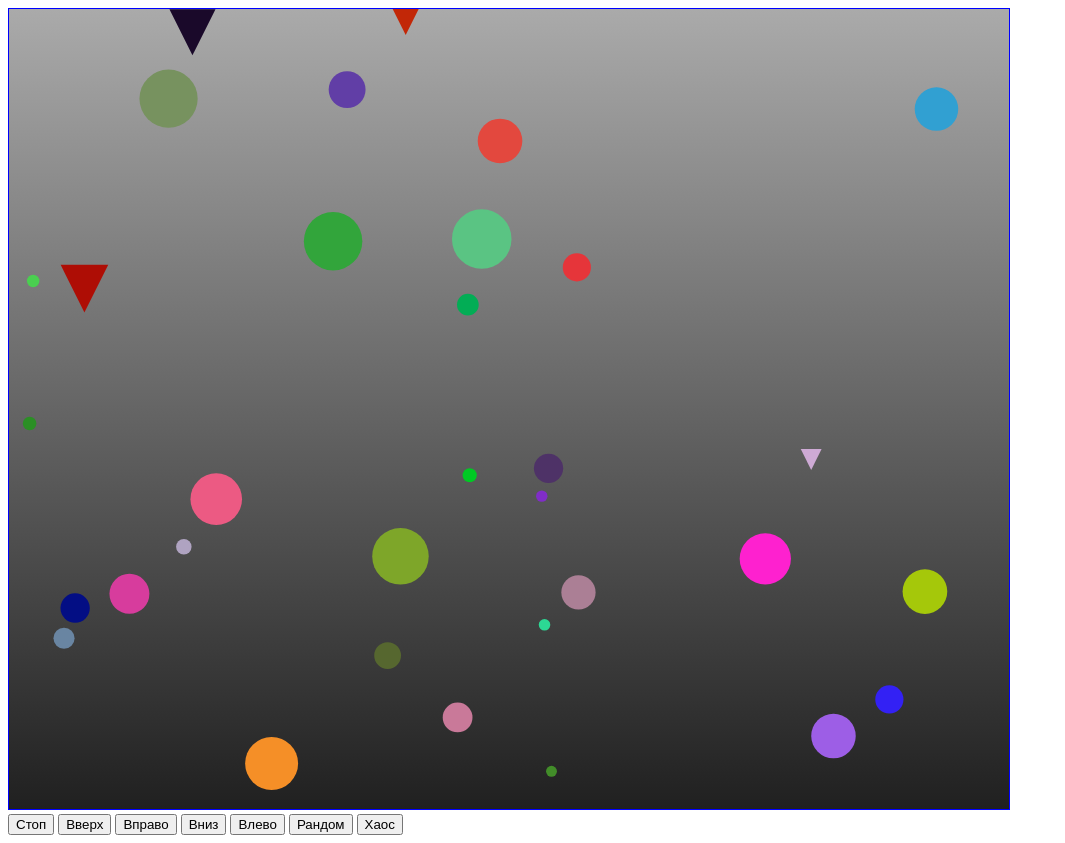
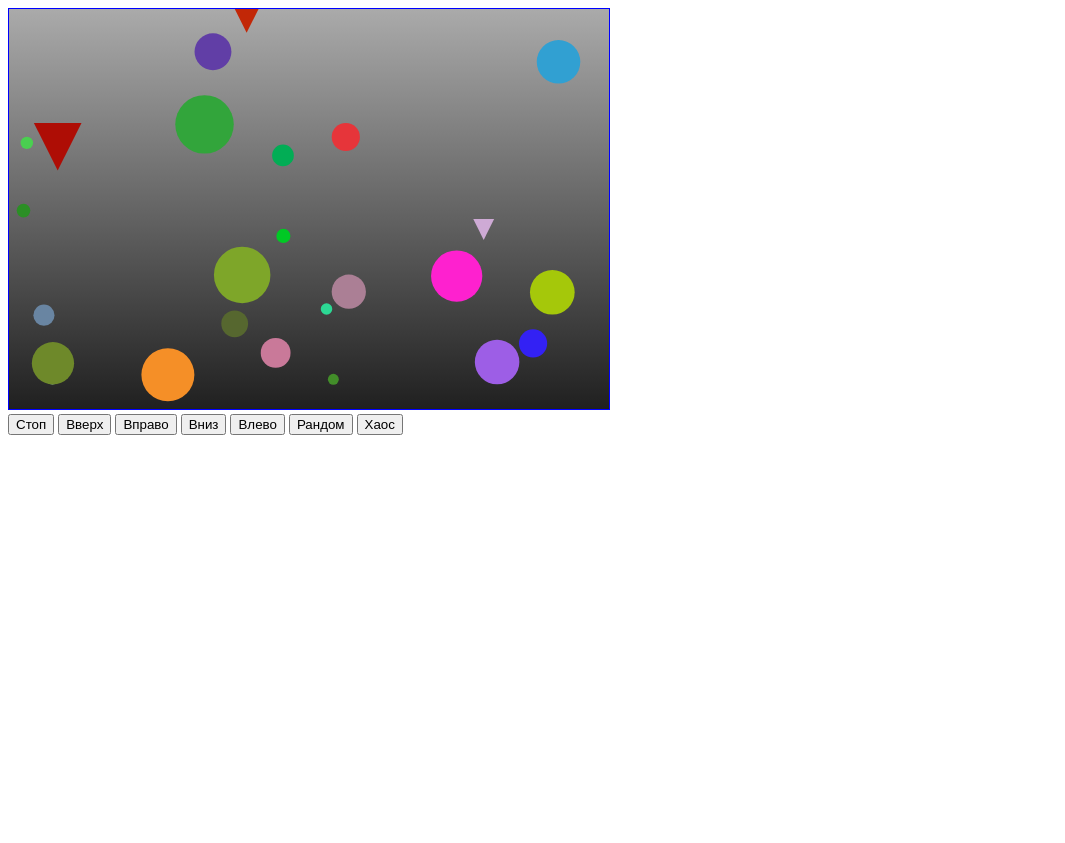
Before and after one commit to kuznetcovaani/test6, a plain HTML site: page index.html in a window 1280 px wide. Shown: the whole page, without its empty margins (0-1065 px from the left). After the commit the page ends 800 px from the top, so only its background shows below. Drawn offline with Linux system fonts and the light colour scheme.

Commit message:
Update index.html

```diff
--- a/index.html
+++ b/index.html
@@ -13,7 +13,7 @@
 </head>
 
 <body onload="init()">
-    <canvas id="canvas" width="1000" height="800">
+    <canvas id="canvas" width="600" height="400">
     </canvas>
     <form>
         <input type = "button" value = "Стоп" onclick="if (idTimer) {clearInterval(idTimer); idTimer = null}">
```
